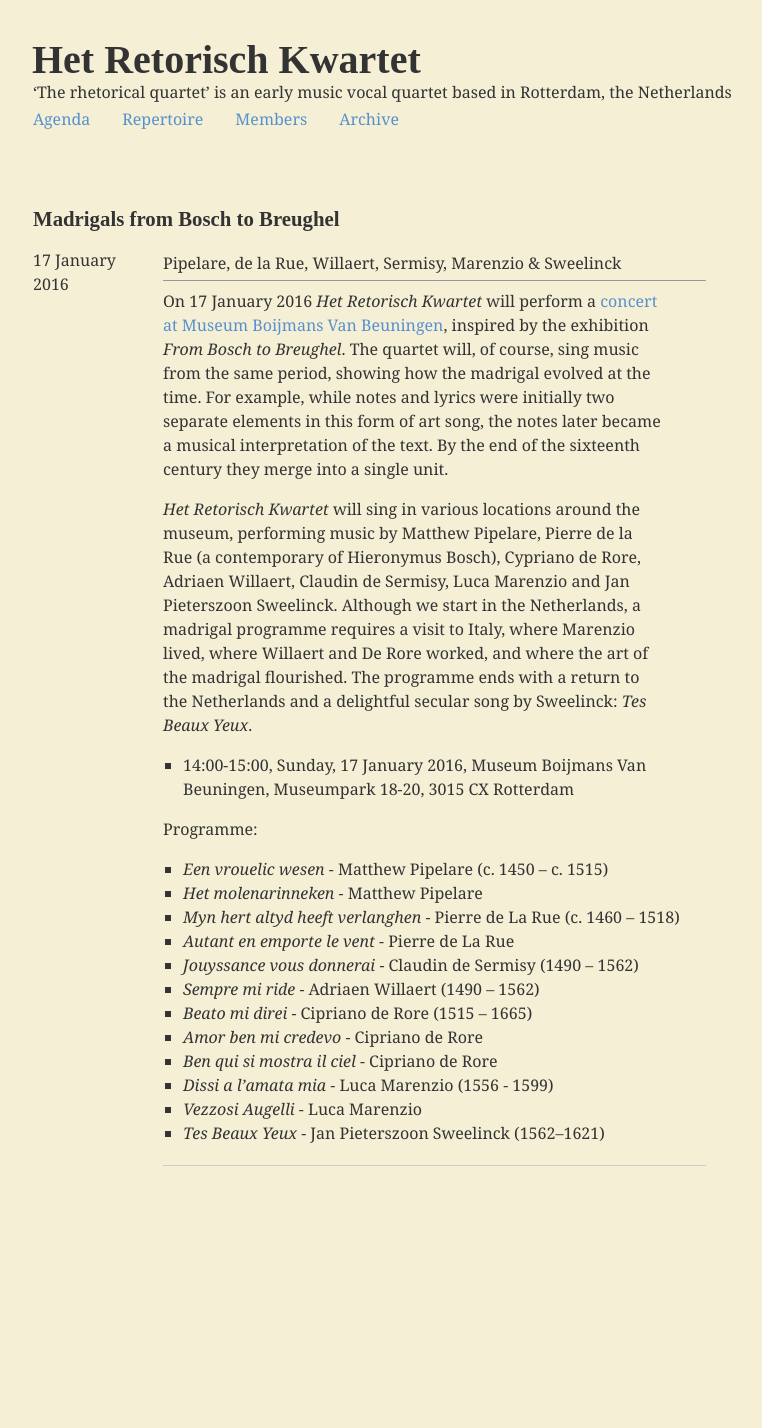
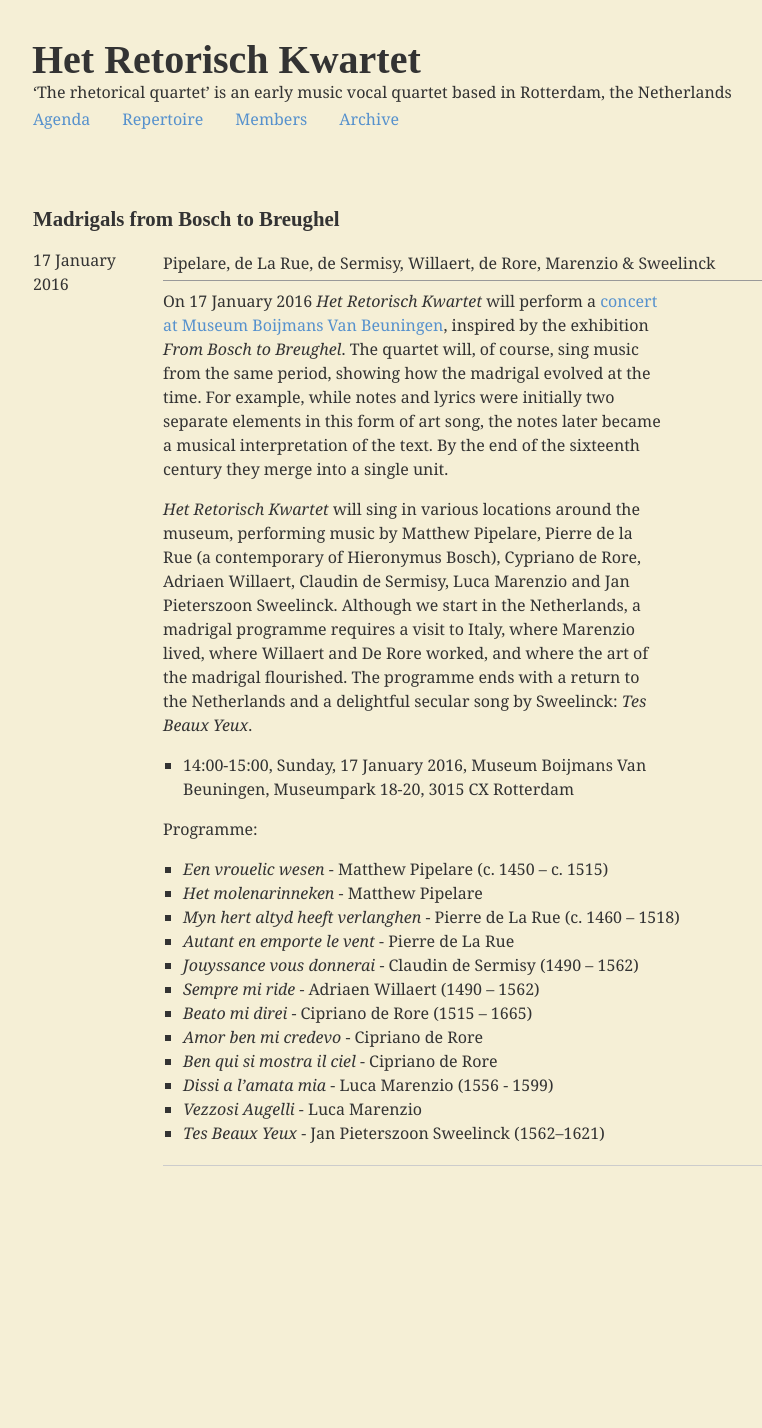
Before and after one commit to retorisch/retorisch.github.io, a Jekyll site: the page built from _posts/2016-01-17-concert.md, in a window 1280 px wide. Shown: the whole page, without its empty margins (15-777 px from the left). Built offline with Jekyll 4.4.1, drawn with Linux system fonts in a browser that asks for light colours; some web fonts are replaced.

Commit message:
Update concert details

```diff
--- a/_posts/2016-01-17-concert.md
+++ b/_posts/2016-01-17-concert.md
@@ -3,7 +3,7 @@ layout: retorisch
 title: Madrigals from Bosch to Breughel
 Date: 2015-10-10
 Slug: 2015-10-10
-excerpt: Pipelare, de la Rue, Willaert, Sermisy, Marenzio & Sweelinck
+excerpt: Pipelare, de La Rue, de Sermisy, Willaert, de Rore, Marenzio & Sweelinck
 ---
 
 On 17 January 2016 _Het Retorisch Kwartet_ will perform a [concert at Museum Boijmans Van Beuningen](http://www.boijmans.nl/nl/7/kalender/calendaritem/1856/themamiddag-muziek-in-de-16e-eeuw), inspired by the exhibition _From Bosch to Breughel_.
```
